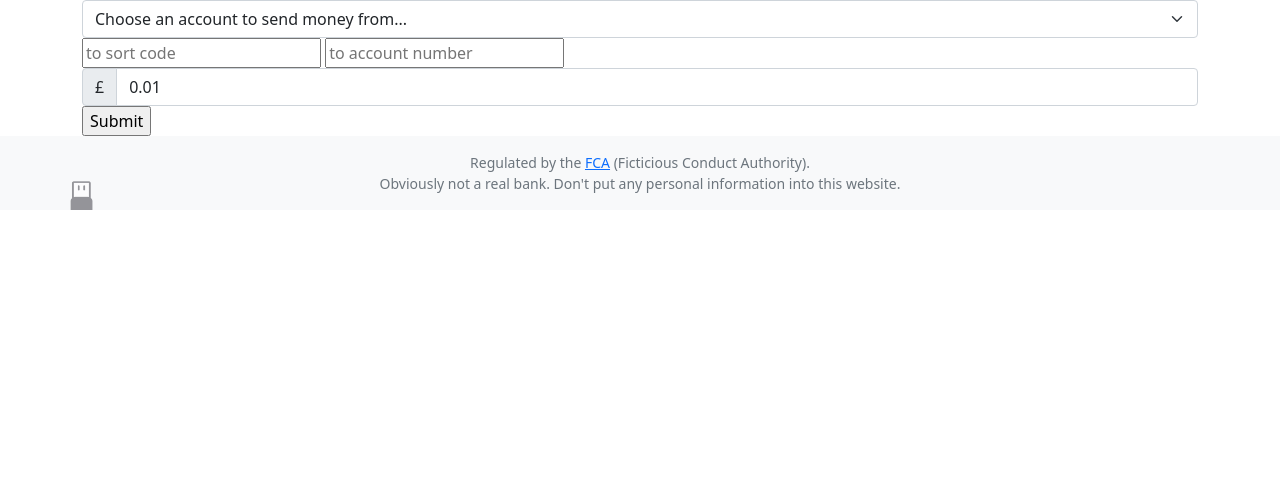
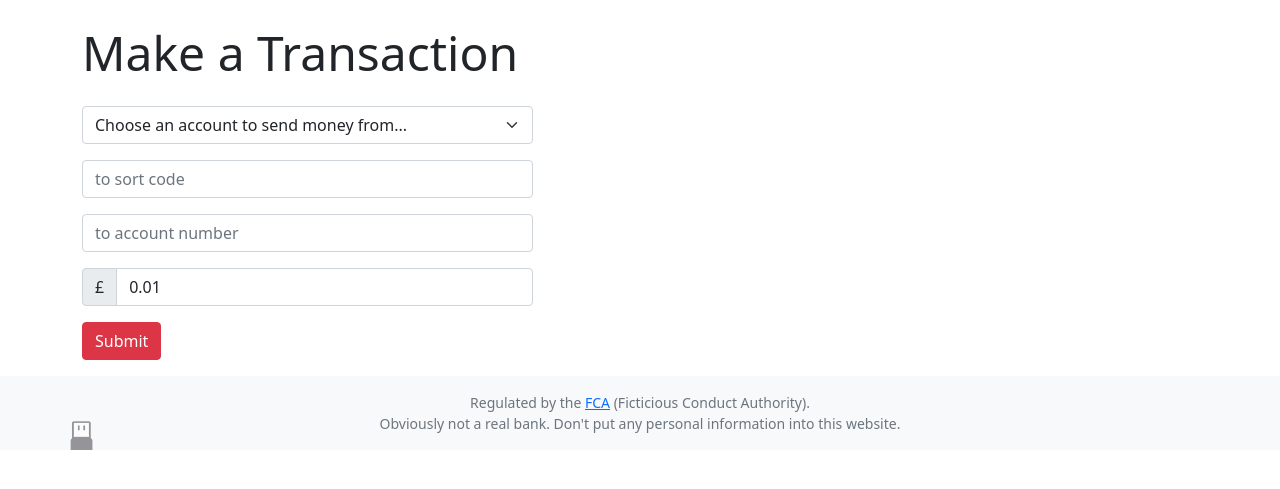
Before and after one commit to CyberSoc-Newcastle/owasp-falihax, a Flask app: template templates/make_transaction.html in a window 1280 px wide. Shown: the part 98-587 px from the top of the page. Run offline with Flask 2, Linux system fonts and the light colour scheme; data comes from the database, SQL or seed files in the repository; the template is opened without the code that fills it: most values are stand-ins (such as "Sample title", 1, 10 or a date in 2020); some libraries are stand-ins or nearby versions.

Commit message:
Improve design of pages

```diff
--- a/templates/account.html
+++ b/templates/account.html
@@ -1,11 +1,9 @@
 {% extends "base.html" %}
 {% block content %}
-<div class="container">
+<div class="container mt-4">
+    <h1 class="display-5">Transactions</h1>
     <div class="row">
         <div class="col-12">
-            <h1>
-                Transactions
-            </h1>
             <p>
                 Balance: {{ balance }}
             </p>
--- a/templates/dashboard.html
+++ b/templates/dashboard.html
@@ -1,11 +1,9 @@
 {% extends "base.html" %}
 {% block content %}
-<div class="container">
+<div class="container mt-4">
+    <h1 class="display-5">Dashboard</h1>
     <div class="row">
         <div class="col-12">
-            <h1>
-                My {{ company_name }} Dashboard
-            </h1>
             <h2>
                 My Accounts
             </h2>
--- a/templates/make_transaction.html
+++ b/templates/make_transaction.html
@@ -1,6 +1,7 @@
 {% extends "base.html" %}
 {% block content %}
-<div class="container">
+<div class="container mt-4">
+    <h1 class="display-5">Make a Transaction</h1>
     <div class="row">
         {%- if accounts -%}
         <script>
@@ -22,8 +23,8 @@
                 hidden_account_field.value = selected_account.dataset.account;
             }
         </script>
-        <form action='make_transaction' method='POST'>
-            <select id="from-accounts" class="form-select" onchange="update_from_account()">
+        <form action='make_transaction' method='POST' class="col-12 col-lg-5">
+            <select id="from-accounts" class="form-select my-3" onchange="update_from_account()">
                 <option selected disabled>Choose an account to send money from...</option>
                 {%- for account in accounts -%}
                 <option data-sort="{{ account['sort'] }}" data-account="{{ account['account'] }}">
@@ -31,15 +32,15 @@
                 </option>
                 {%- endfor -%}
             </select>
-            <input type='text' name='tosortcode' id='tosortcode' placeholder='to sort code'/>
-            <input type='text' name='toaccountnumber' id='toaccountnumber' placeholder='to account number'/>
+            <input class="form-control mb-3" type='text' name='tosortcode' id='tosortcode' placeholder='to sort code'/>
+            <input class="form-control mb-3" type='text' name='toaccountnumber' id='toaccountnumber' placeholder='to account number'/>
             <input type='hidden' name='fromsortcode' id='fromsortcode'/>
             <input type='hidden' name='fromaccountnumber' id='fromaccountnumber'/>
-            <div class="input-group">
+            <div class="input-group mb-3">
                 <span class="input-group-text">£</span>
                 <input class="form-control" type='number' name='amount' id='amount' min="0.01" step=".01" value="0.01"/>
             </div>
-            <input type='submit' name='submit'/>
+            <input class="btn btn-danger mb-3" type='submit' name='submit'/>
         </form>
         {%- else -%}
         <p>Please open a bank account first.</p>
```
